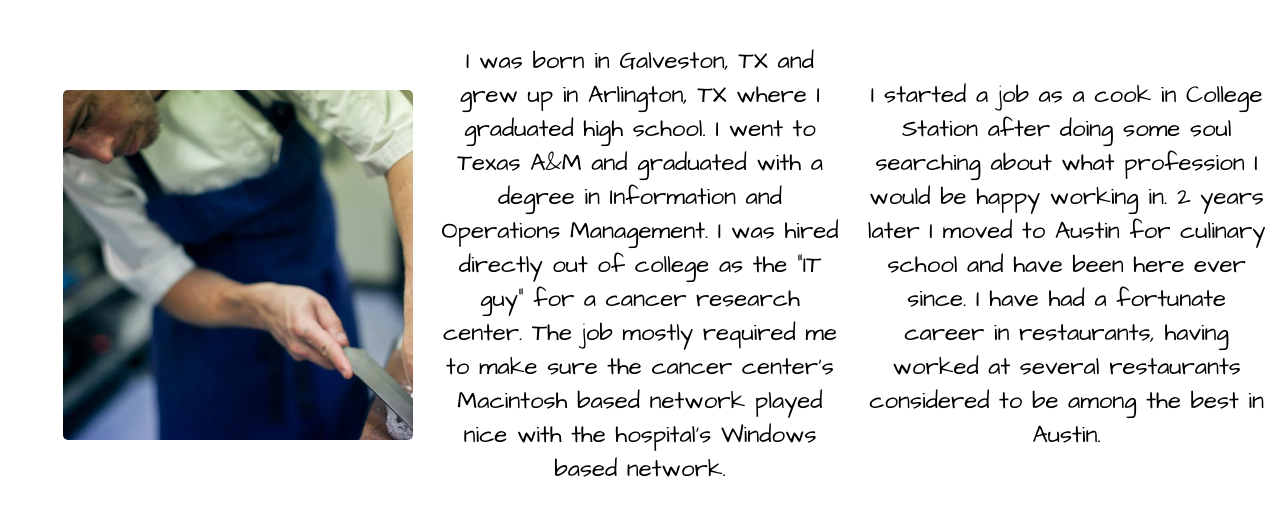
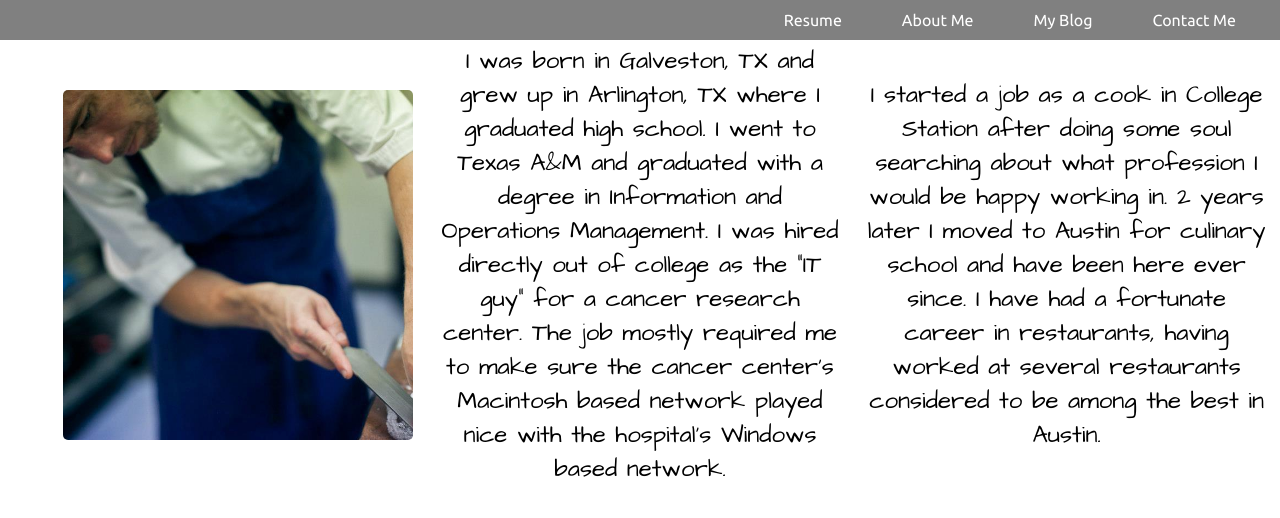
Before and after one commit to cheffuller/website, a plain HTML site: page aboutPage.html in a window 1280 px wide. Shown: the top 518 px of the page. Drawn offline with Linux system fonts and the light colour scheme.

Commit message:
fixed a broken link

```diff
--- a/aboutPage.html
+++ b/aboutPage.html
@@ -9,7 +9,7 @@
   </head>
 
   <body>
-    <header class="header">
+    <header class="headerMain">
       <nav class="navbar">
         <!-- <a href="#" class="nav-branding">DEV.</a> -->
 
```
Also changed, not shown: resume.html (+1 -1 lines).
